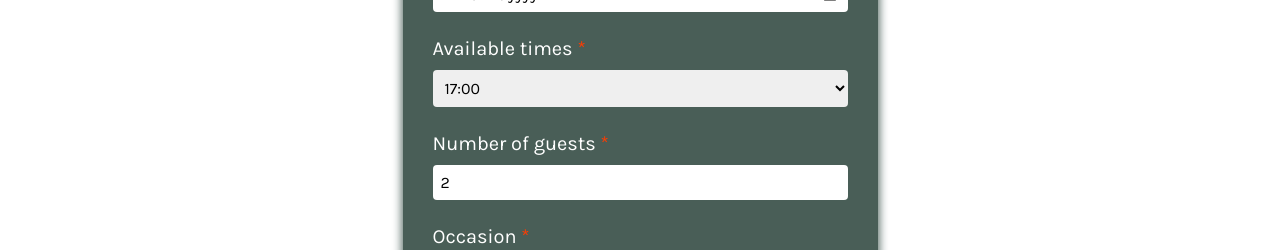
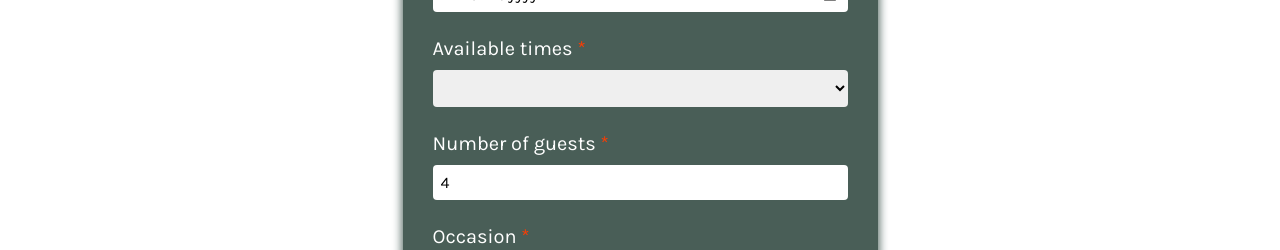
Before and after one commit to ahmad-ebrahim-1/Little-Lemon, a React (Vite) app: page /little-lemon/booking-table in a window 1280 px wide. Shown: the part 292-542 px from the top of the page. Built offline with nearby package versions, Linux system fonts and the light colour scheme; the HTML template or start-up script is replaced by a standard one; a web font is replaced by a local one.

Commit message:
add: feature

```diff
--- a/src/components/Booking/BookingForm/BookingForm.jsx
+++ b/src/components/Booking/BookingForm/BookingForm.jsx
@@ -3,9 +3,9 @@ import "./bookingForm.css";
 
 export default function BookingForm(props) {
   const [formData, setFormData] = useState({
-    date: new Date(),
-    time: "17:00",
-    guests: 2,
+    date: null,
+    time: "",
+    guests: 4,
     occasion: "Ordinary dinner",
   });
   const [errorMessages, setErrorMessages] = useState({});
@@ -54,10 +54,10 @@ export default function BookingForm(props) {
       props.submitForm({ formData });
       props.waitResponse();
       setFormData({
-        date: new Date(),
-        time: "17:00",
-        guests: 2,
-        occasion: "Birthday",
+        date: null,
+        time: "",
+        guests: 4,
+        occasion: "Ordinary dinner",
       });
     }
   }
@@ -84,7 +84,13 @@ export default function BookingForm(props) {
       </div>
       <div className="form-input">
         <label htmlFor="time">
-          Available times <span style={{ color: "#ff3c00" }}>*</span>
+          Available times{" "}
+          <span style={{ color: "#ff3c00" }}>
+            *{" "}
+            <span style={{ color: "var(--primary-2)" }}>
+              {formData.date && `on ${formData.date}`}
+            </span>
+          </span>
         </label>
         <select
           id="time"
@@ -92,9 +98,11 @@ export default function BookingForm(props) {
           value={formData.time}
           onChange={handleChange}
         >
-          {props.availableTimes.map((time) => {
-            return <option key={time}>{time}</option>;
-          })}
+          {new Date(formData.date) < new Date()
+            ? ""
+            : props.availableTimes.map((time) => {
+                return <option key={time}>{time}</option>;
+              })}
         </select>
         {errorMessages.time && (
           <span style={{ color: "#ff3c00" }}>{errorMessages.time}</span>
```
